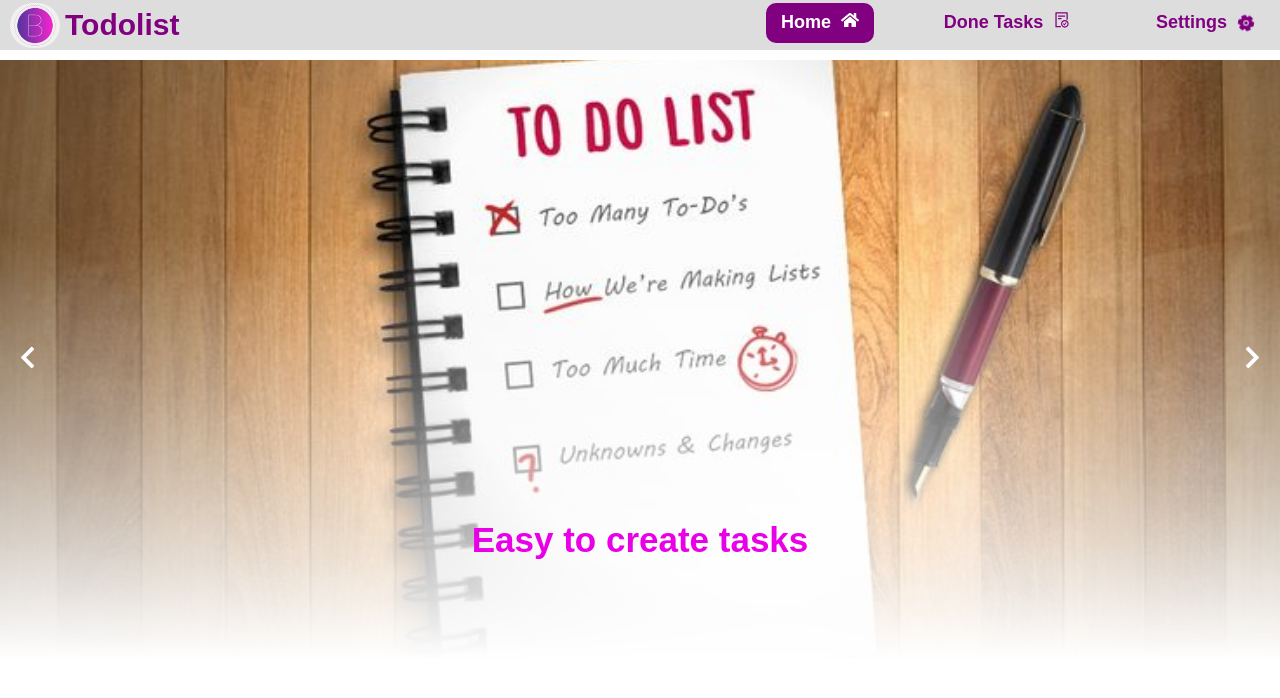
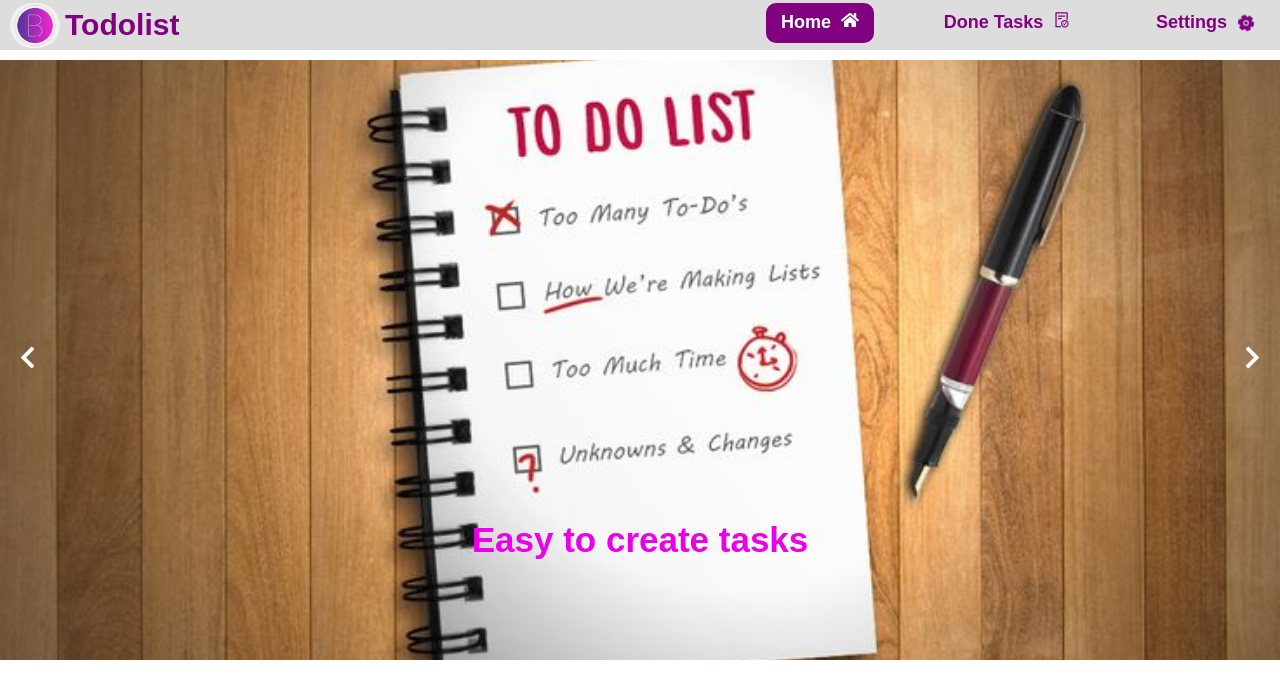
Before and after one commit to solikhov07/todolist-requests, a React (Create React App) app: page / in a window 1280 px wide. Shown: the top 698 px of the page. Built offline with nearby package versions, Linux system fonts and the light colour scheme.

Commit message:
carousel style fixed

```diff
--- a/src/components/main/Main.module.css
+++ b/src/components/main/Main.module.css
@@ -42,8 +42,6 @@ justify-content: flex-end;
     object-fit: cover;
     position: absolute;
     top: 0;
-    -webkit-mask-image: linear-gradient(180deg,rgb(72, 72, 72) 20%,#00000000);
-mask-image: linear-gradient(180deg,#000 30%,#00000000);
 }
 
 .carousel_box_image > h3{
```
Also changed, not shown: 1 other file (tests, documents, lock files or other folders).
